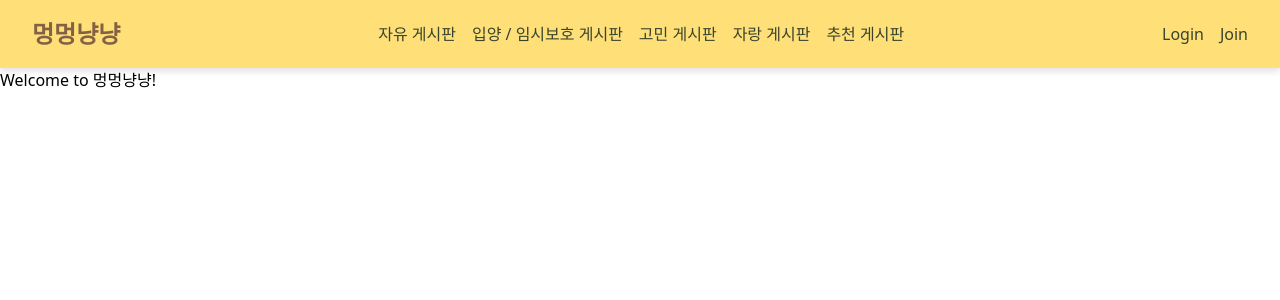
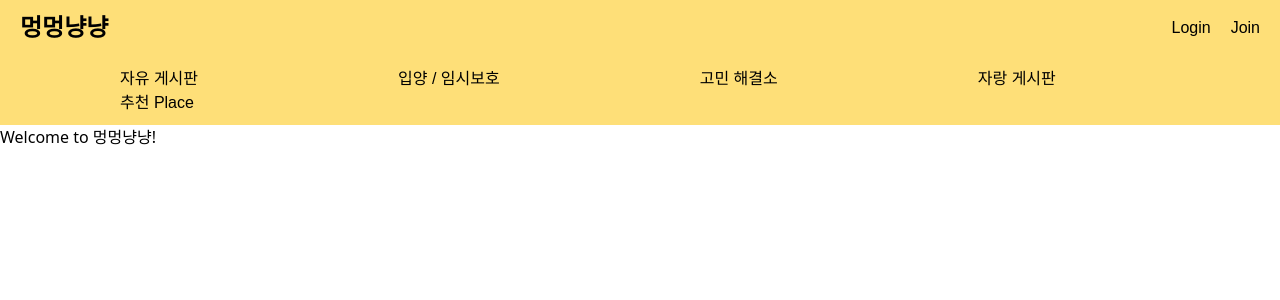
Before and after one commit to wagzag/BowWow2mew-frontend, a React (Create React App) app: page / in a window 1280 px wide. Shown: the top 300 px of the page. Built offline with nearby package versions, Linux system fonts and the light colour scheme.

Commit message:
navbar 디자인 수정

```diff
--- a/src/App.js
+++ b/src/App.js
@@ -13,7 +13,7 @@ const App = () => {
     <Router>
       <Navbar />
       <Routes>
-        <Route path="/" element={<Main />} />  {/* 홈 경로를 메인 페이지로 설정 */}
+        <Route path="/" element={<Main />} />
         <Route path="/freeboard" element={<FreeBoard />} />
         <Route path="/adoption" element={<AdoptionBoard />} />
         <Route path="/questions" element={<QuestionsBoard />} />
--- a/src/components/Navbar.css
+++ b/src/components/Navbar.css
@@ -1,59 +1,31 @@
-/* Navbar.css */
+.navbar {
+  background-color: #FEDF78;
+  font-family: Arial, sans-serif;
+}
 
-/* 네비게이션 바 전체 스타일 */
-.navbar {
+.navbar-top {
   display: flex;
   justify-content: space-between;
   align-items: center;
-    background-color: #FEDF78; /* 배경 색상을 노란색으로 설정 */
-    padding: 1rem 2rem; /* 패딩 적용 */
-    box-shadow: 0 4px 6px rgba(0, 0, 0, 0.1); /* 그림자 효과 */
+  padding: 10px 20px;
 }
 
-  /* 네비게이션 바의 브랜드(로고) 스타일 */
-  .navbar-brand {
-    font-size: 1.5rem;
-    font-weight: bold;
-    color: #846144;
-    text-decoration: none;
+.navbar-bottom {
+  display: flex;
+  justify-content: center;
+  padding: 10px 20px;
+  border-top: 1px solid #FEDF78;
 }
 
-  /* 네비게이션 바 링크들 스타일 */
-  .navbar-links {
-    display: flex;
-    gap: 1rem;
+.navbar-brand {
+  font-size: 24px;
+  font-weight: bold;
 }
 
-  /* 각 링크 스타일 */
-  .navbar-links a {
-    color: #39442D;
-    text-decoration: none;
-    font-size: 1rem;
-    font-weight: 500;
-    transition: color 0.3s;
+.navbar-auth a {
+  margin-left: 20px;
 }
 
-  /* 링크 호버 스타일 */
-  .navbar-links a:hover {
-    color: #333; /* 호버 시 링크 텍스트 색상 */
+.navbar-links a {
+  margin: 0 100px;
 }
-
-  /* 로그인/회원가입 버튼 스타일 */
-  .navbar-auth {
-    display: flex;
-    gap: 1rem;
-  }
-
-  /* 각 로그인/회원가입 링크 스타일 */
-  .navbar-auth a {
-    color: #39442D; /* 링크 텍스트 색상 */
-    text-decoration: none; /* 링크의 기본 밑줄 제거 */
-    font-size: 1rem;
-    font-weight: 500;
-    transition: color 0.3s; /* 색상 변경 트랜지션 */
-  }
-
-  /* 로그인/회원가입 링크 호버 스타일 */
-  .navbar-auth a:hover {
-    color: #333; /* 호버 시 링크 텍스트 색상 */
-  }
--- a/src/components/Navbar.js
+++ b/src/components/Navbar.js
@@ -5,19 +5,23 @@ import './Navbar.css';
 const Navbar = () => {
   return (
     <nav className="navbar">
-      <div className="navbar-brand">
-        <Link to="/">멍멍냥냥</Link>
+      <div className="navbar-top">
+        <div className="navbar-brand">
+          <Link to="/">멍멍냥냥</Link>
+        </div>
+        <div className="navbar-auth">
+          <Link to="/login">Login</Link>
+          <Link to="/join">Join</Link>
+        </div>
       </div>
-      <div className="navbar-links">
-        <Link to="/freeboard">자유 게시판</Link>
-        <Link to="/adoption">입양 / 임시보호 게시판</Link>
-        <Link to="/questions">고민 게시판</Link>
-        <Link to="/boasts">자랑 게시판</Link>
-        <Link to="/recommendations">추천 게시판</Link>
-      </div>
-      <div className="navbar-auth">
-        <Link to="/login">Login</Link>
-        <Link to="/join">Join</Link>
+      <div className="navbar-bottom">
+        <div className="navbar-links">
+          <Link to="/freeboard">자유 게시판</Link>
+          <Link to="/adoption">입양 / 임시보호</Link>
+          <Link to="/questions">고민 해결소</Link>
+          <Link to="/boasts">자랑 게시판</Link>
+          <Link to="/recommendations">추천 Place</Link>
+        </div>
       </div>
     </nav>
   );
```
Lines whose indentation alone changed are shown as unchanged.
